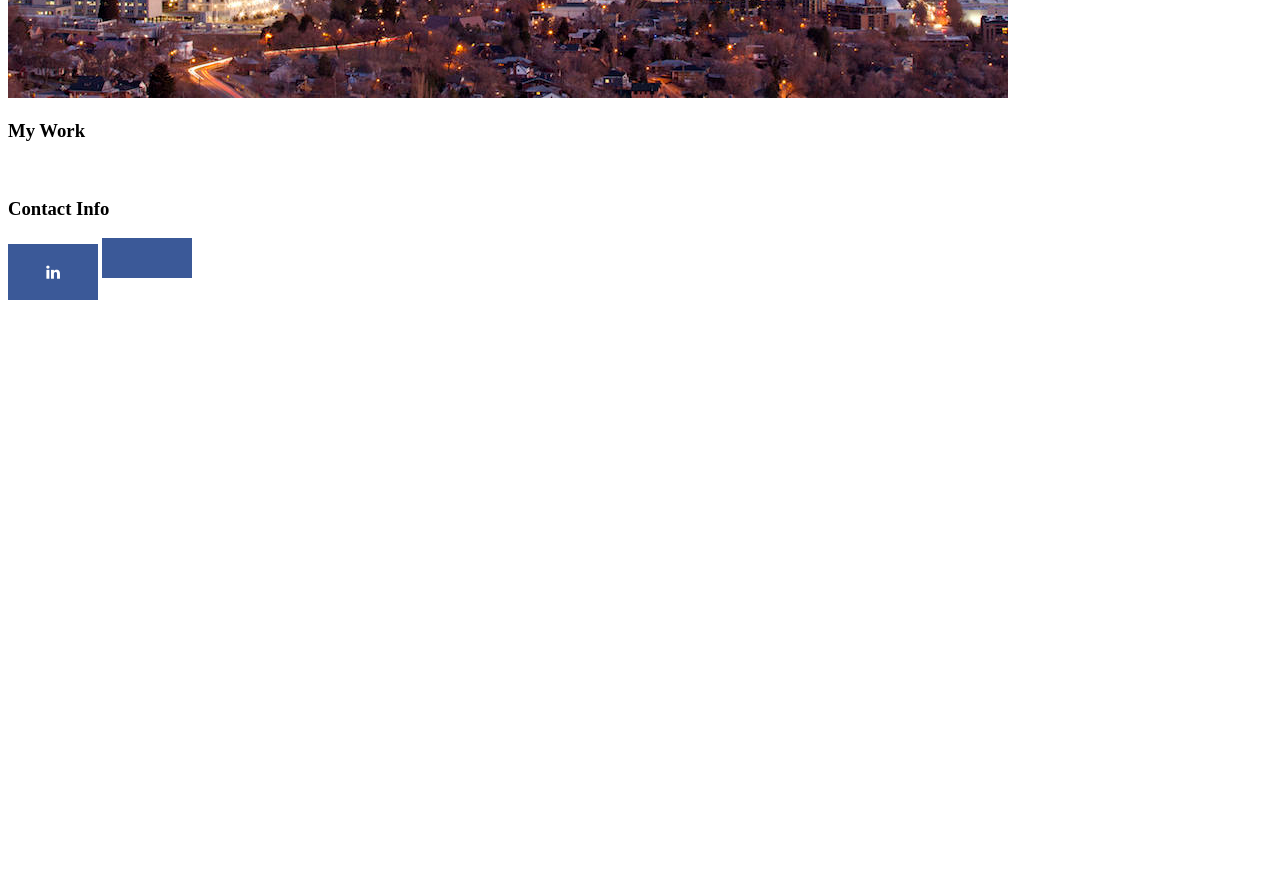
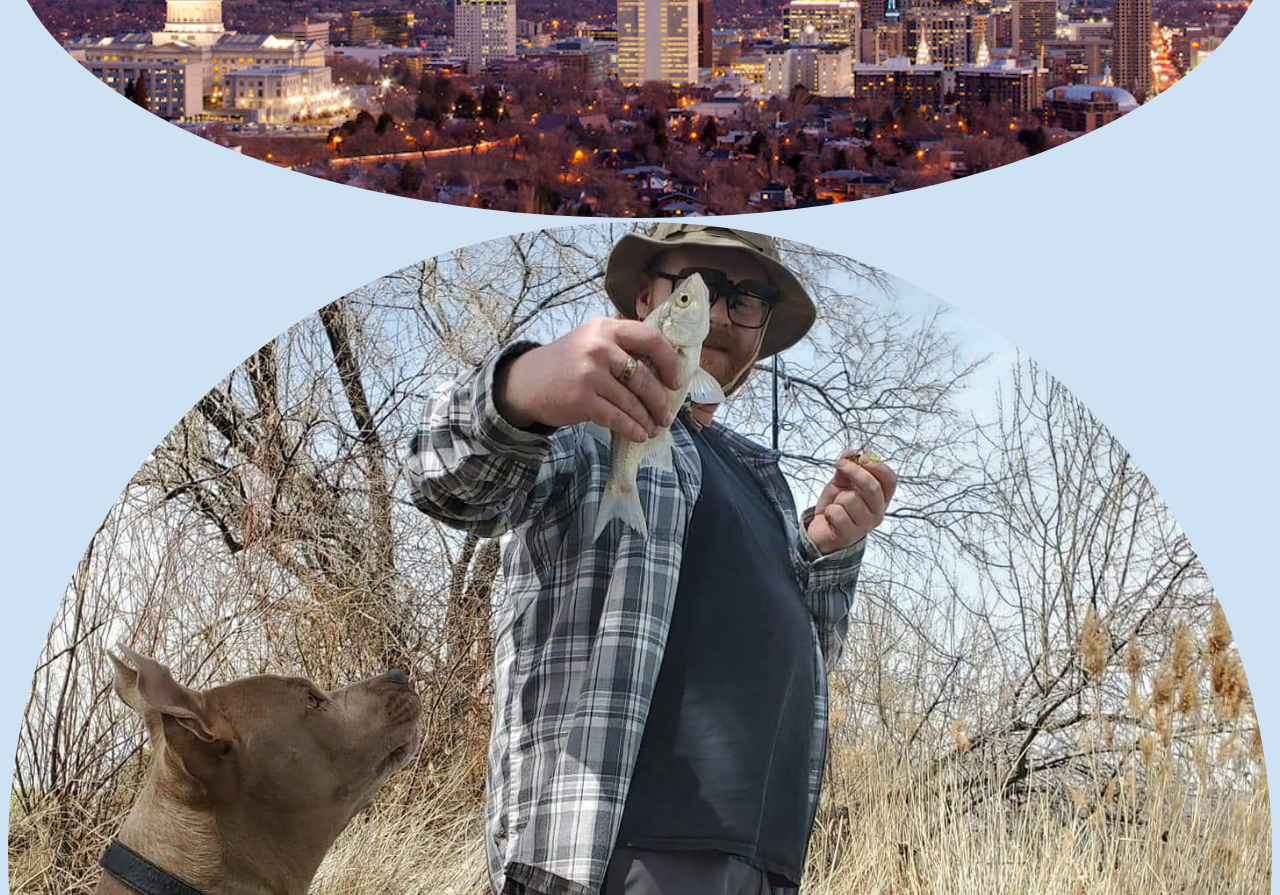
Before and after one commit to Cokerlund/Professional-Portfolio, a plain HTML site: page index.html in a window 1280 px wide. Shown: the part 965-1860 px from the top of the page. Before the commit the page ends 1265 px from the top, so only its background shows below. Drawn offline with Linux system fonts and the light colour scheme.

Commit message:
personal photo and size adjustments

```diff
--- a/index.html
+++ b/index.html
@@ -20,12 +20,15 @@
               <li>
               <a href="#About Me">About Me</a>
               </li>
+
               <li>
               <a href="#My Work">My Work</a>
               </li>
+
               <li>
               <a href="#Contact Info">Contact Info</a>
               </li>
+
             </ul>
           </nav>
     </head>
@@ -34,7 +37,6 @@
 
         <header>
             <div class="logo">
-
             </div>
         </header>
 
@@ -50,6 +52,7 @@
               <h3>I was born and raised in Salt Lake City, Utah. I love to fish most of the summer and hiking around Utahs mountains. I have a wife and 2 children and a large extended family. <span></span></h3>
              <p></p>
              <img src="/Images/Cityscapes_Skyline_AdamBarker_2443_Edit_f94de923-b0d4-4c46-bb0d-d31083ca904b.jpg" alt="" />
+                 <img src="Images/109523449_10157466524067083_1859156503517006311_o.jpg" alt="" />
             </div>
 
             <div>
@@ -65,7 +68,7 @@
 
               <!-- Add font awesome icons -->
               <a href="#" class="fa fa-linkedin"></a>
-              <a href="#" class="fa fa-gmail"></a>
+              <a href="#" class="fa fa-google"></a>
               <img src="" alt="" />
             </div>
 
--- a/style.css
+++ b/style.css
@@ -22,6 +22,7 @@ body, html {
   left: 50%;
   transform: translate(-50%, -50%);
   color: white;
+  text-size-adjust: 100px;
 }
 
 /* Style all font awesome icons */
@@ -45,7 +46,18 @@ body, html {
     color: white;
   }
 
-  .fa-gmail {
-    background: #3B5998;
+  .fa-google {
+    background: #b83a3a;
     color: white;
   }
+
+  body {
+      background-color: rgb(207, 226, 243);
+  }
+
+  img {
+    border-radius: 50%;
+    height: 100%;
+    width: 100%;
+    height: auto;
+  }
```
Also changed, not shown: Images/109523449_10157466524067083_1859156503517006311_o.jpg (added).
